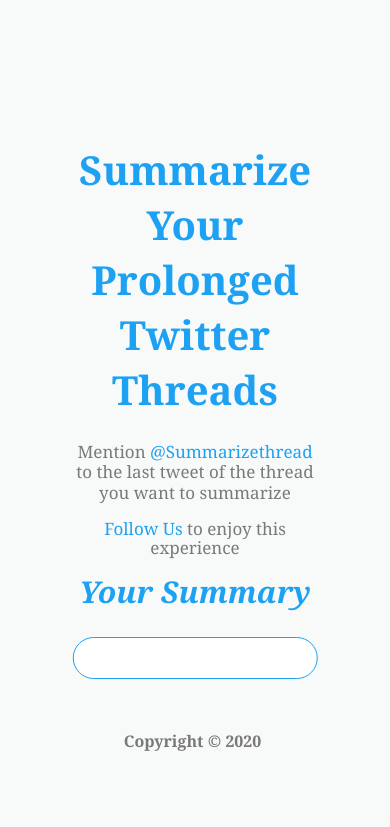
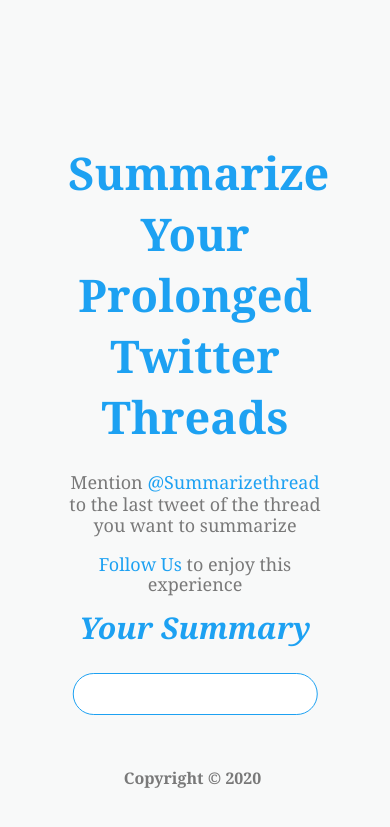
Before and after one commit to Emekaborisama/summarizerapi, a Flask app: template templates/index.html in a window 390 px wide. Shown: the top 827 px of the page. Run offline with Flask 2, Linux system fonts and the light colour scheme; the template is opened without the code that fills it, so the values that code supplies are empty.

Commit message:
Update index.html

```diff
--- a/templates/index.html
+++ b/templates/index.html
@@ -116,14 +116,14 @@
         }
       @media (max-width: 700px){
           h1{
-              font-size: 40px;
+              font-size: 45px;
           }
           #p1{
-            font-size: 17px;
-            font-weight:250px;}
+            font-size: 18px;
+            font-weight:270px;}
           #p2{
-            font-size: 17px;
-            font-weight:250px;
+            font-size: 18px;
+            font-weight:270px;
               margin-bottom: 8px;
           }
           h2{
```
